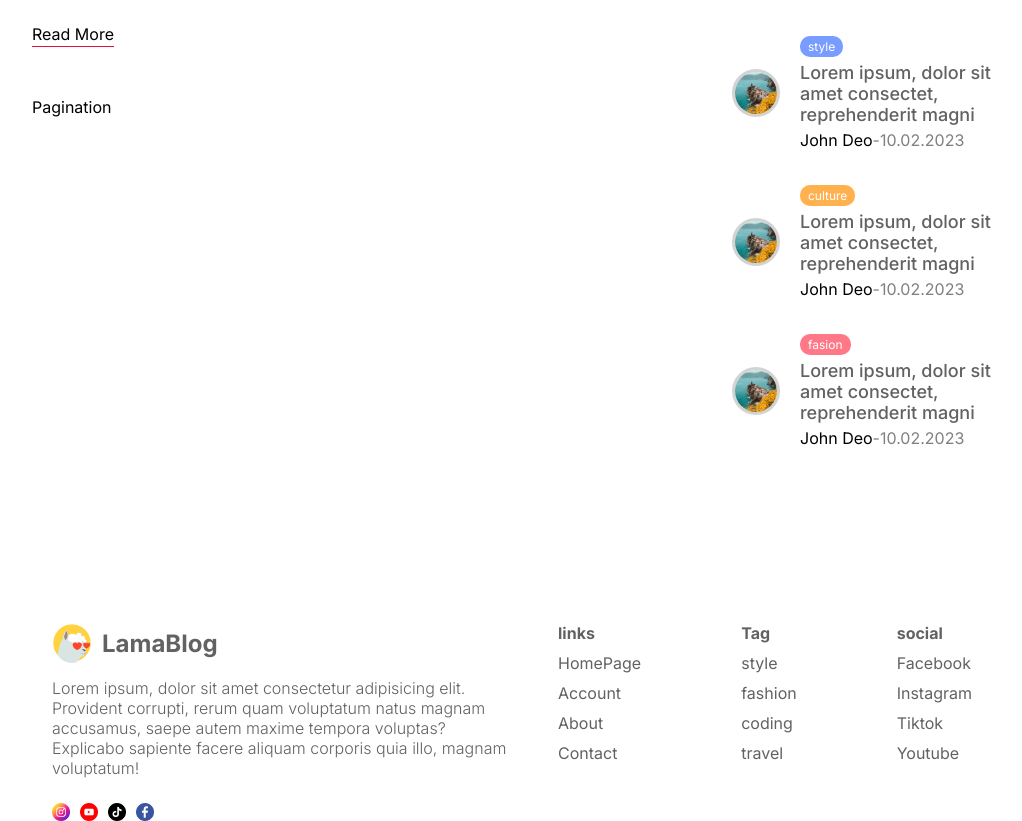
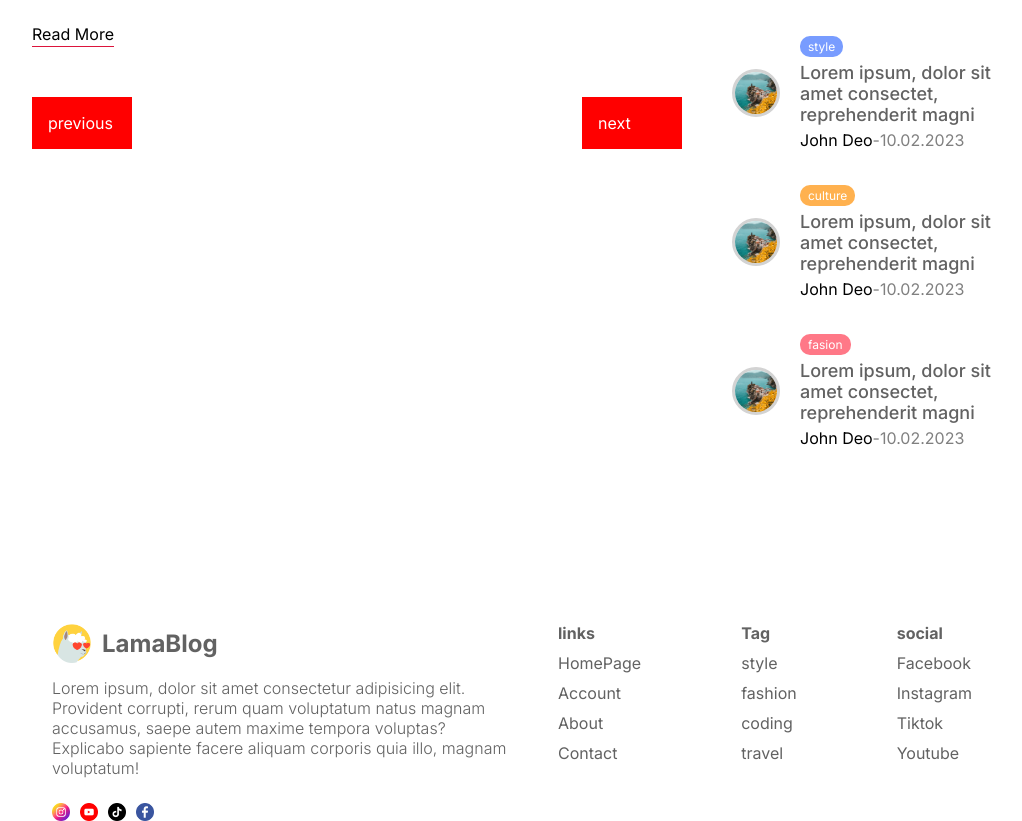
Before and after one commit to mehranehsoleimani66/Blog_app, a Next.js app: page / in a window 1280 px wide. Shown: the part 2532-3353 px from the top of the page, without its empty margins (128-1150 px from the left). Built offline with nearby package versions, Linux system fonts and the light colour scheme.

Commit message:
added pagination component  to homepage

```diff
--- a/src/components/pagination/Pagination.jsx
+++ b/src/components/pagination/Pagination.jsx
@@ -1,7 +1,12 @@
 import React from "react";
 import styles from "./Pagination.module.css";
 const Pagination = () => {
-  return <div className={styles.container}>Pagination</div>;
+  return (
+    <div className={styles.container}>
+      <div className={styles.button}>previous</div>
+      <div className={styles.button}>next</div>
+    </div>
+  );
 };
 
 export default Pagination;
--- a/src/components/pagination/pagination.module.css
+++ b/src/components/pagination/pagination.module.css
@@ -0,0 +1,12 @@
+.container {
+  display: flex;
+  justify-content: space-between;
+}
+.button {
+  width: 100px;
+  border: none;
+  background-color: red;
+  padding: 16px;
+  color: white;
+  cursor: pointer;
+}
```
